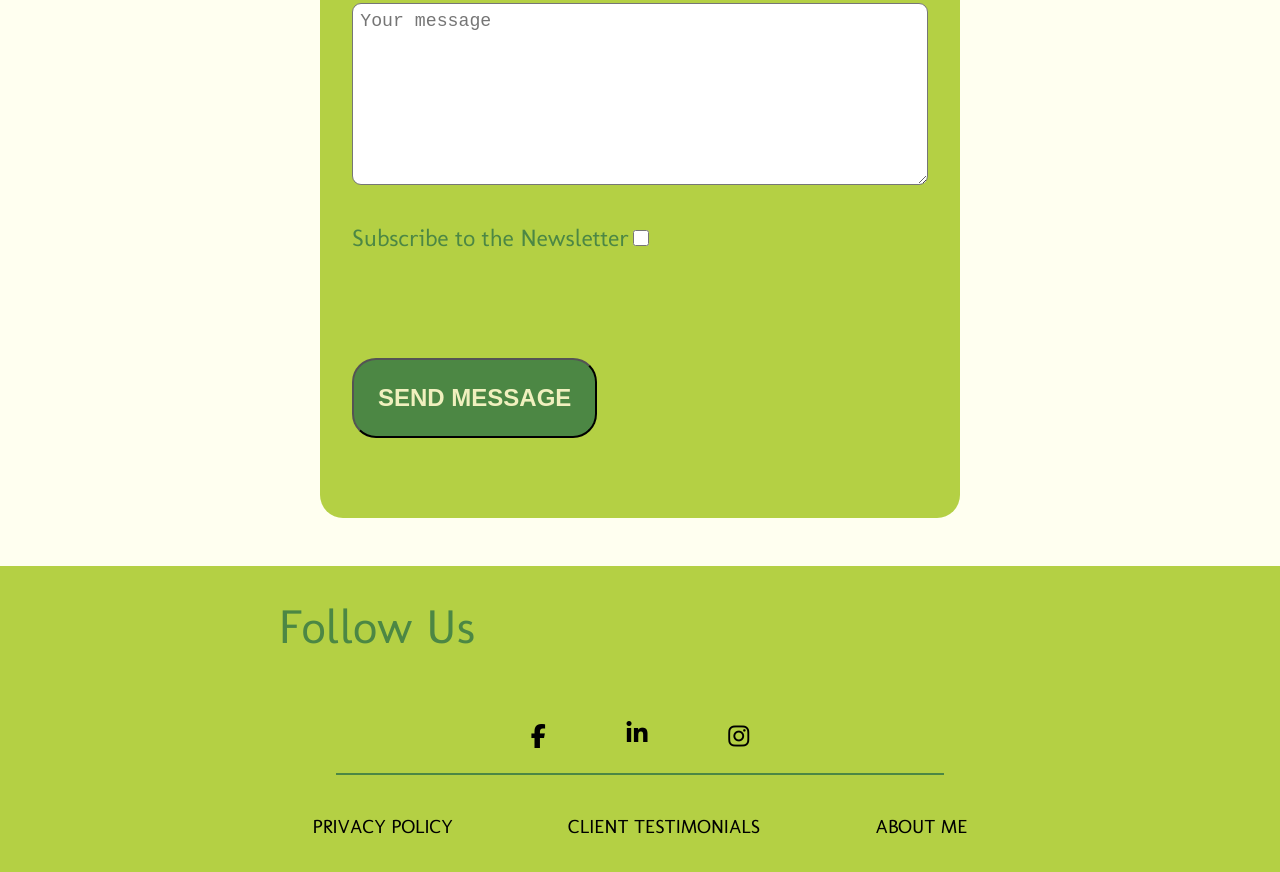
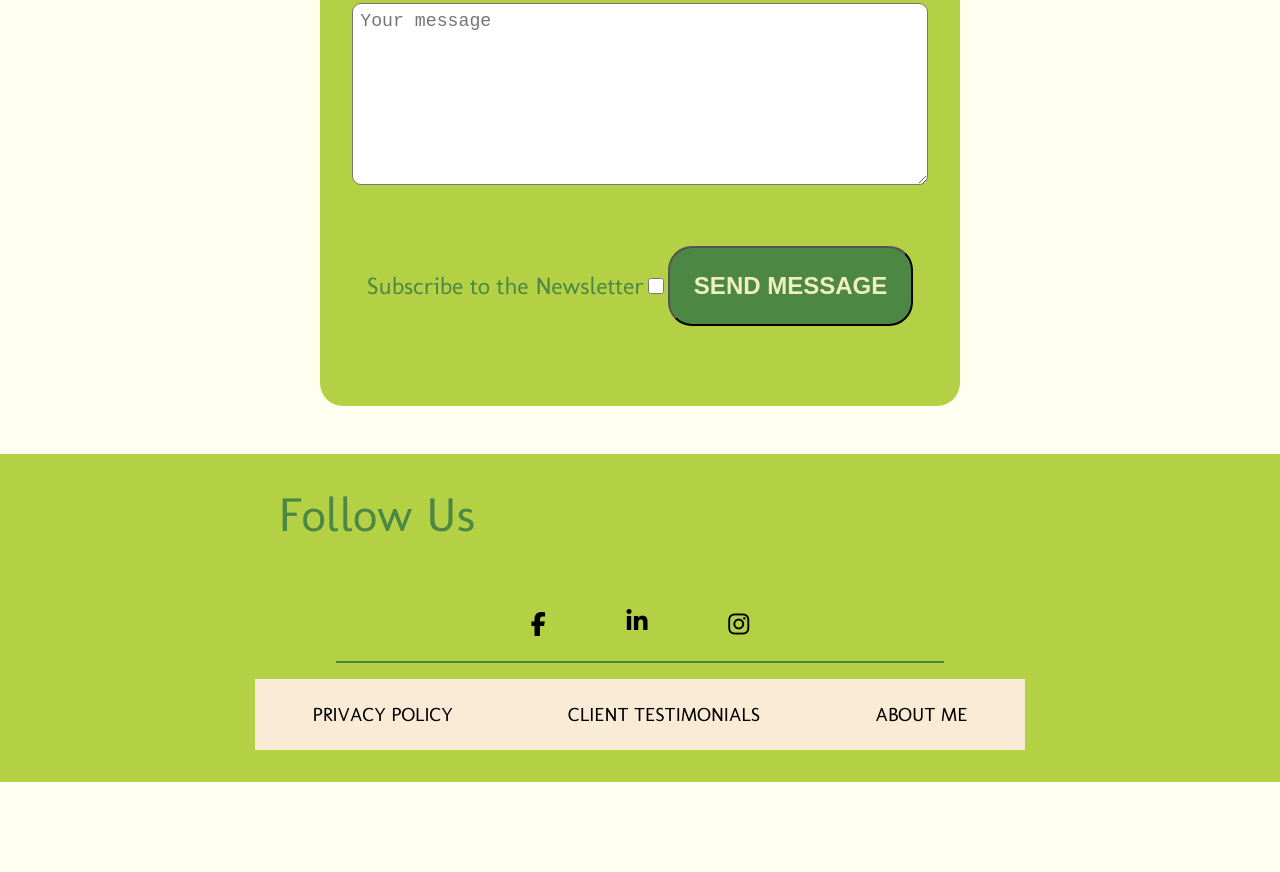
Before and after one commit to AnneCreeYates/black-nova-test, a plain HTML site: page index.html in a window 1280 px wide. Shown: the part 6116-6988 px from the top of the page. After the commit the page ends 6898 px from the top, so only its background shows below. Drawn offline with Linux system fonts and the light colour scheme.

Commit message:
in index.html: removed the recaptcha - it was messing up the layout because it is not active and can't be changed; in css: centered the contact form input fields

```diff
--- a/index.html
+++ b/index.html
@@ -183,11 +183,11 @@
             <label class = "subscribe__label">Subscribe to the Newsletter</label>
             <input name = "subscribe" type = "checkbox" class = "subscribe-checkbox">
 
-            <!--recapture placeholder - for now it doesn't work because on local host-->
-              <div class = "recaptcha__container">
+            <!--recapture placeholder - for now it doesn't work well because on local host, so i got rid of it cuz it causes layout issues-->
+              <!-- <div class = "recaptcha__container">
                 <div id="google-recaptcha-js" class="g-recaptcha"  data-sitekey="6LcEYFwUAAAAAGjUrS7CWK9cLAl1103PskxKZuMP">
                 </div>
-              </div>
+              </div> -->
 
 
 
--- a/styles.css
+++ b/styles.css
@@ -568,6 +568,9 @@ body {
 
   .contact__form {
     border-radius: 23px;
+    width: 100%;
+    text-align: center;
+
   }
 
   .contact__title {
@@ -580,6 +583,7 @@ body {
     padding: 0.5em;
     margin: 0 auto;
     font-size: 1.3em;
+
   }
 
   .name, .email, .subject, .message {
@@ -590,7 +594,7 @@ body {
   }
 
   .subscribe-checkbox {
-    margin: 2em 0;
+    display: inline-block;
     width: 1em;
     height:1em;
   }
@@ -676,7 +680,7 @@ footer {
   .footer-links {
     font-size: 1.4em;
     display: block;
-
+    margin: 0 auto;
   }
 
   hr {
@@ -726,6 +730,10 @@ footer {
     .latest-news h2 {
       font-size: 2.5em;
       text-align: center;
+    }
+
+    .footer-links {
+      background-color: antiquewhite;
     }
   }
 
@@ -1121,9 +1129,9 @@ footer {
       margin: 1em auto;
     }
 
-    .g-recaptcha {
+    /* .g-recaptcha {
       width: 12em;
-    }
+    } */
 
     .footer-links {
       font-size: 0.8em;
```
